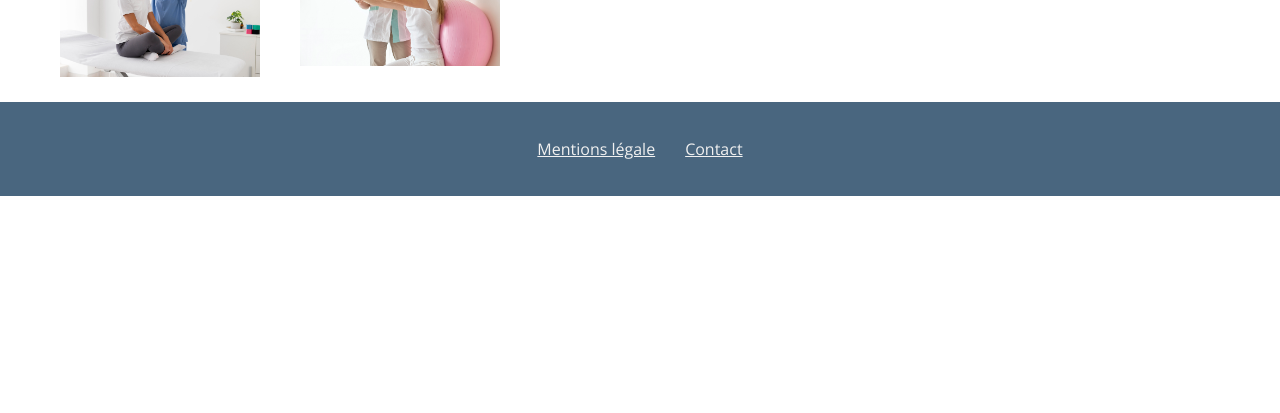
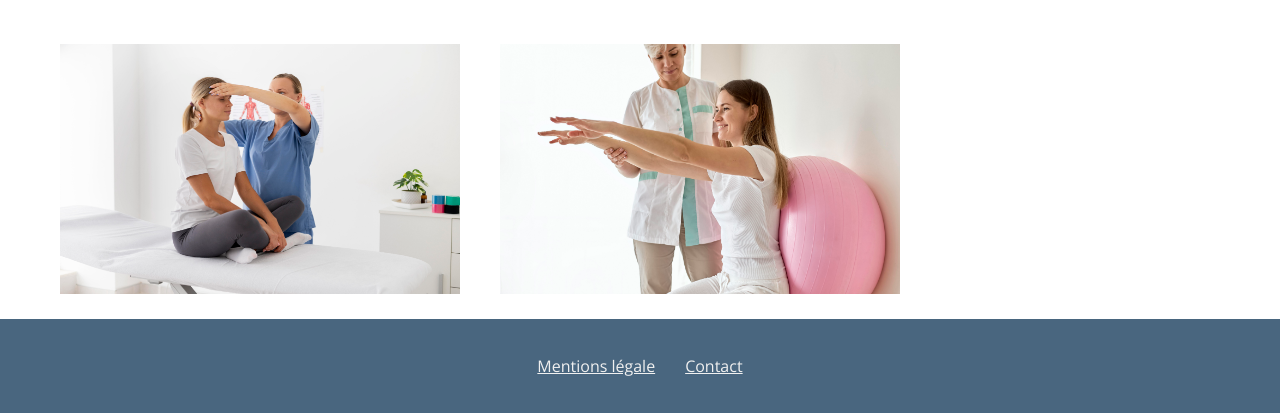
Before and after one commit to faty76620/-Clara, a PHP site: page /views/home/home.php in a window 1280 px wide. Shown: the part 1504-1917 px from the top of the page. Before the commit the page ends 1700 px from the top, so only its background shows below. Run offline with PHP 8.4, Linux system fonts and the light colour scheme; some libraries are stand-ins or nearby versions.

Commit message:
modification des image de la page d'accueil

```diff
--- a/assets/css/style.css
+++ b/assets/css/style.css
@@ -370,10 +370,13 @@ nav {
 .cardgiver {
     display: flex;
     flex-direction: column;
+    justify-content: center;
+    width: 100%;
 }
 
 .caregiver img {
-    width: 200px;
+    width: 400px;
+    height: 250px;
 }
 /***************************************************PAGE INSCRIPTION********************************************************/
 .flex-register {
```
